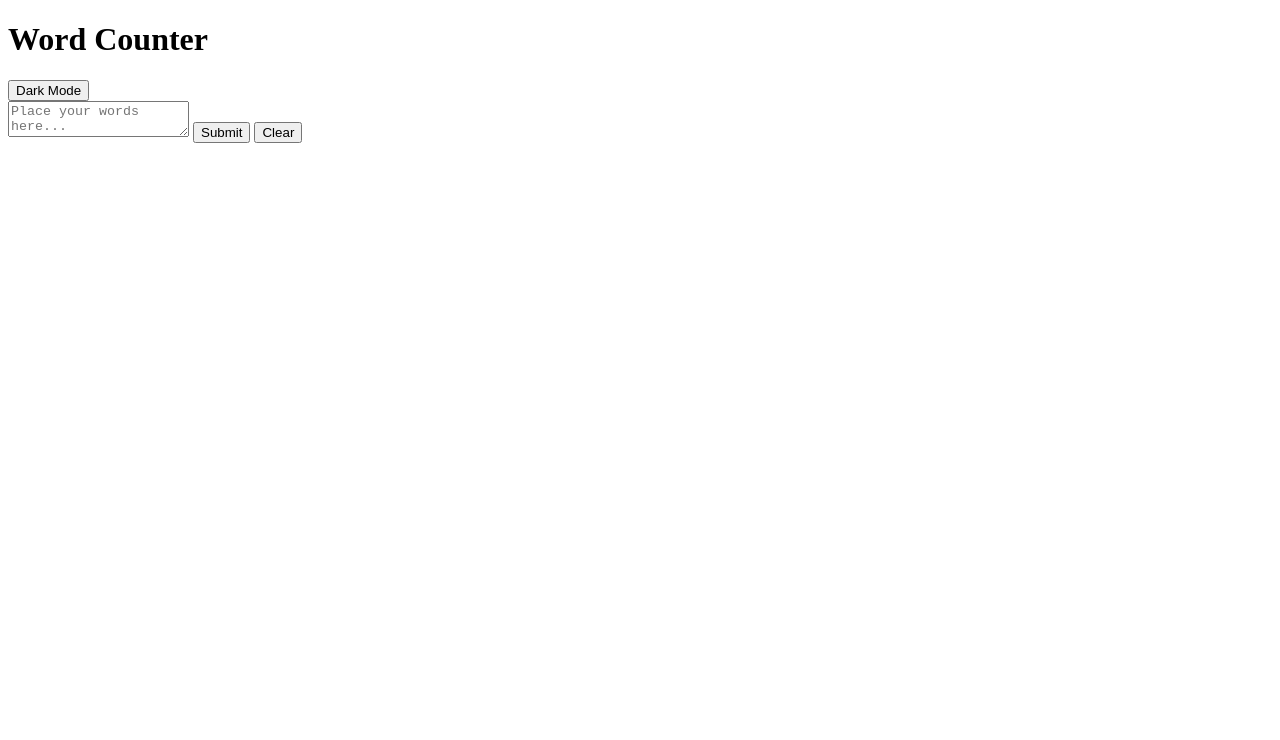
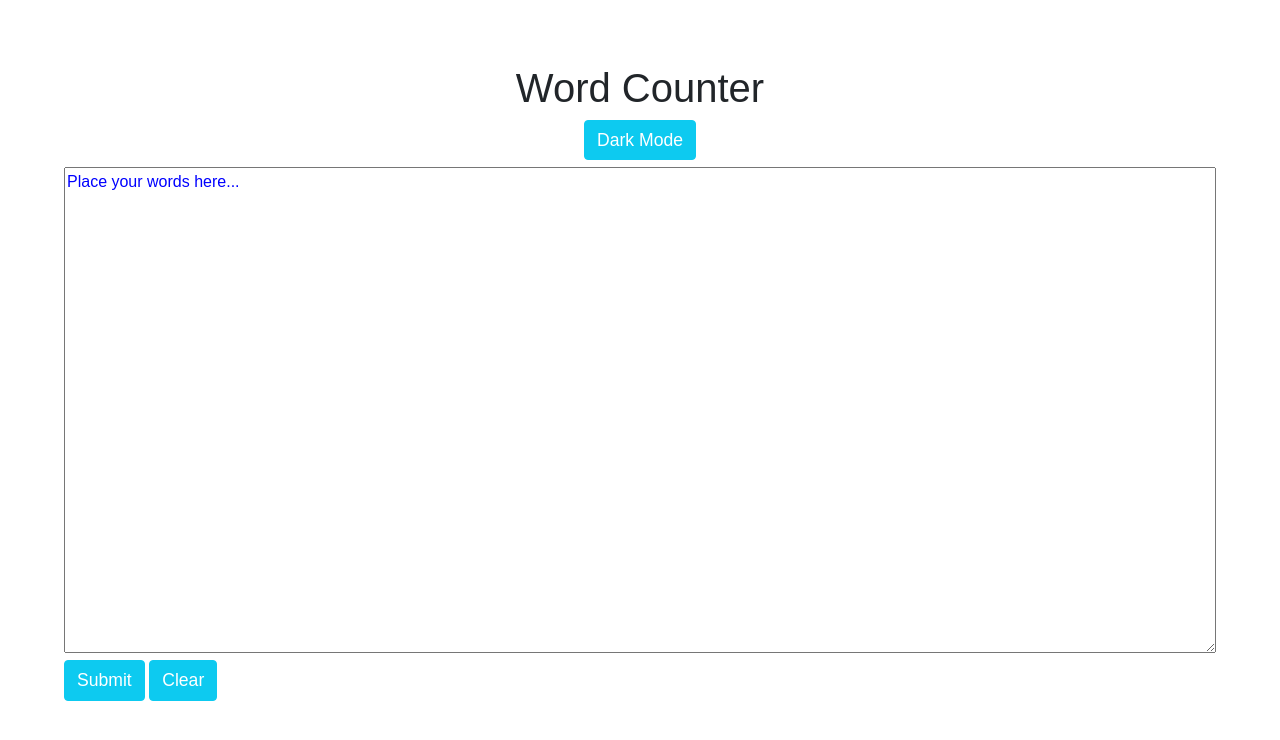
Before and after one commit to kmchandler/LAB-word-counter, a plain HTML site: page index.html in a window 1280 px wide. Drawn offline with nearby package versions, Linux system fonts and the light colour scheme.

Commit message:
styled buttons with bootstrap and formatted text box

```diff
--- a/index.html
+++ b/index.html
@@ -1,6 +1,8 @@
 <!DOCTYPE html>
 <html lang="en">
 <head>
+  <link href="https://cdn.jsdelivr.net/npm/bootstrap@5.1.3/dist/css/bootstrap.min.css" rel="stylesheet" integrity="sha384-1BmE4kWBq78iYhFldvKuhfTAU6auU8tT94WrHftjDbrCEXSU1oBoqyl2QvZ6jIW3" crossorigin="anonymous">
+  <script src="https://cdn.jsdelivr.net/npm/bootstrap@5.1.3/dist/js/bootstrap.bundle.min.js" integrity="sha384-ka7Sk0Gln4gmtz2MlQnikT1wXgYsOg+OMhuP+IlRH9sENBO0LRn5q+8nbTov4+1p" crossorigin="anonymous"></script>
   <meta charset="UTF-8">
   <meta http-equiv="X-UA-Compatible" content="IE=edge">
   <meta name="viewport" content="width=device-width, initial-scale=1.0">
@@ -9,16 +11,20 @@
 </head>
 <body>
   <h1>Word Counter</h1>
-  <button id="bg-switch">Dark Mode</button>
+  <button class="btn btn-info" id="bg-switch">Dark Mode</button>
   <div id="error" class="error"></div>
   <form>
-    <textarea placeholder="Place your words here..."></textarea>
-    <button type="submit">Submit</button>
-    <button type="reset">Clear</button>
+    <textarea rows="20" id="text-area" placeholder="Place your words here..."></textarea>
+    <button id="submit" class="btn btn-info" type="submit">Submit</button>
+    <button id="reset" class="btn btn-info" type="reset">Clear</button>
   </form>
   <div id="word-count"></div>
 
   <script src="main.js"></script>
 
+  <!-- <button type="button" class="btn btn-primary" data-bs-toggle="button" autocomplete="off">Toggle button</button>
+<button type="button" class="btn btn-primary active" data-bs-toggle="button" autocomplete="off" aria-pressed="true">Active toggle button</button>
+<button type="button" class="btn btn-primary" disabled data-bs-toggle="button" autocomplete="off">Disabled toggle button</button> -->
+
 </body>
 </html>
--- a/main.css
+++ b/main.css
@@ -0,0 +1,39 @@
+body {
+  margin: 5%;
+  display: flex;
+  align-items: center;
+  flex-direction: column;
+  font-family: Arial, Helvetica, sans-serif;
+}
+
+::placeholder {
+  color: blue;
+  font-family: Arial, Helvetica, sans-serif;
+  width: 100%;
+}
+
+form {
+  width: 100%;
+  margin-left: auto;
+  margin-right: auto;
+  }
+
+#text-area {
+  width: 100%;
+ }
+
+ #submit {
+   color: white;
+   font-size: 1.1em;
+ }
+
+ #reset {
+  color: white;
+  font-size: 1.1em;
+}
+
+#bg-switch {
+  color: white;
+  font-size: 1.1em;
+  margin-bottom: 7px;
+}
--- a/main.js
+++ b/main.js
@@ -4,12 +4,14 @@ const wordCounter = (value) => {
   // Type into the input and press submit, you will see the value you entered in your console
   console.log(value);
 
+
+
   if (value) {
     // COMPLETE THE LOGIC
-    wordCount.innerHTML = `Word Count: 0`;
+    wordCount.innerHTML = `Word Count: ${value.split(" ").length}`;
   } else {
     // if the value is empty, set the error message value to "Please input text"
-    error.innerHTML = ""; // UPDATE THIS
+    error.innerHTML = "Please input text"; // UPDATE THIS
   }
 }
 
```
